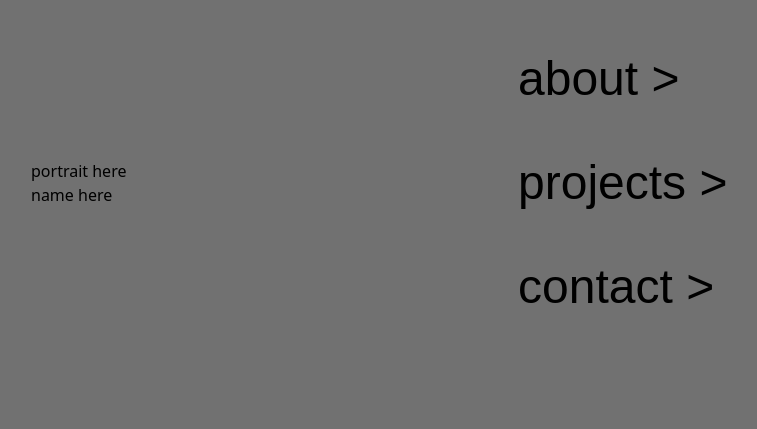
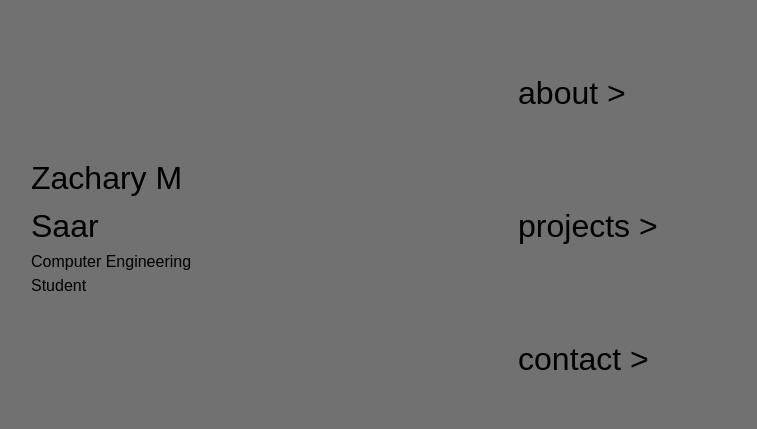
Before and after one commit to c-sinensis/site, a plain HTML site: page index.html in a window 1280 px wide. Shown: the part 101-530 px from the top of the page, without its empty margins (241-998 px from the left). Drawn offline with Linux system fonts and the light colour scheme.

Commit message:
got home page links working. added placeholder about page

```diff
--- a/index.html
+++ b/index.html
@@ -13,13 +13,14 @@
             <section id="content">
                 <div class = "content">
                     <div class="portrait">
-                        portrait here <br>
-                        name here
+
+                        <div class="nameheader"> Zachary M Saar</div>
+                        <div class="namedesc"> Computer Engineering Student</div>
                     </div>
                     <div class="homebuttons">
-                        <div class="homelink" href="about/about.html">about ></div>
-                        <div class="homelink" href="">projects ></div>
-                        <div class="homelink" href="">contact ></div>
+                        <a class="homelink" href="about/about.html">about ></a> <br>
+                        <a class="homelink" href="">projects ></a> <br>
+                        <a class="homelink" href="">contact ></a>
                     </div>
                 </div>
             </section>
--- a/style.css
+++ b/style.css
@@ -67,7 +67,36 @@ main {
     display: inline-flex;
     align-items: center;
     font-family: sans-serif;
-    font-size: 3rem;
+    font-size: 2rem;
     padding: 1rem;
     cursor: pointer;
+    margin-top: 10%;
+    margin-bottom: 10%;
 }
+
+.homelink:link {
+    text-decoration: none;
+    color: black;
+}
+
+.homelink:visited {
+    text-decoration: none;
+    color: black;
+}
+
+.homelink:hover {
+    text-decoration: none;
+    color:whitesmoke;
+}
+
+.nameheader {
+    align-items: center;
+    font-family: sans-serif;
+    font-size: 2rem;
+}
+
+.namedesc {
+    align-items: center;
+    font-family: sans-serif;
+    font-size: 1rem;
+}
```
